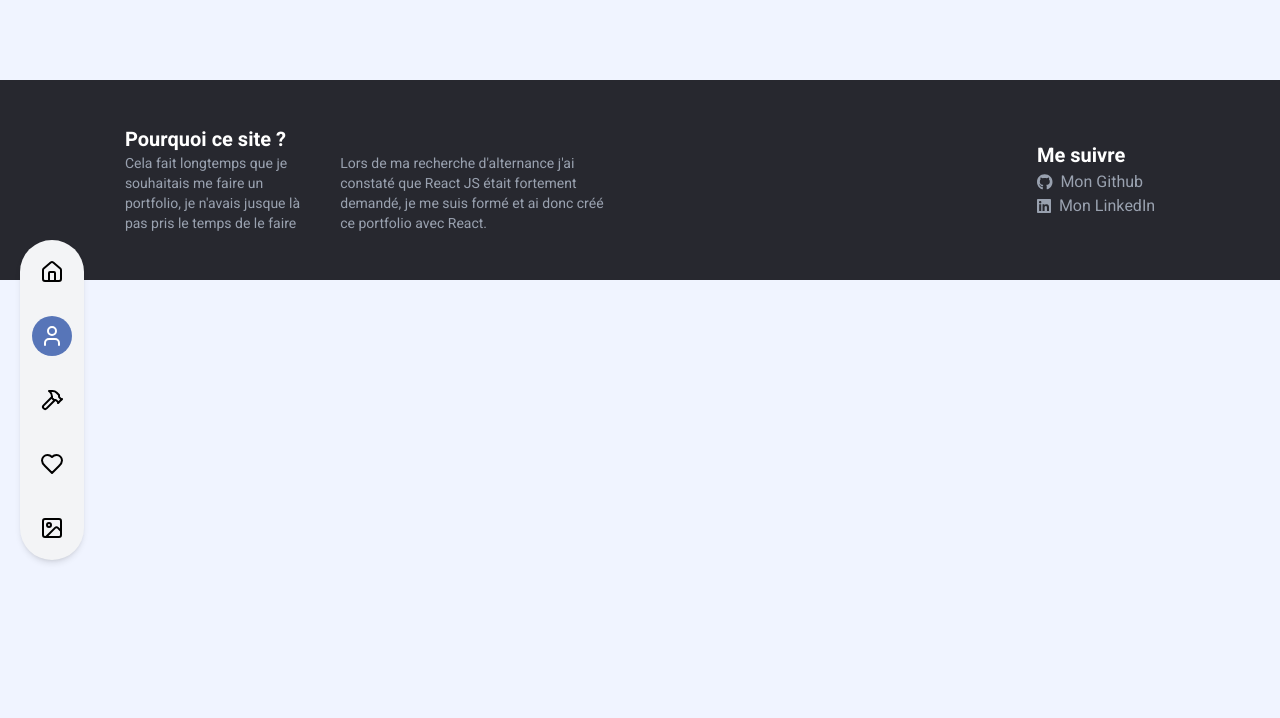
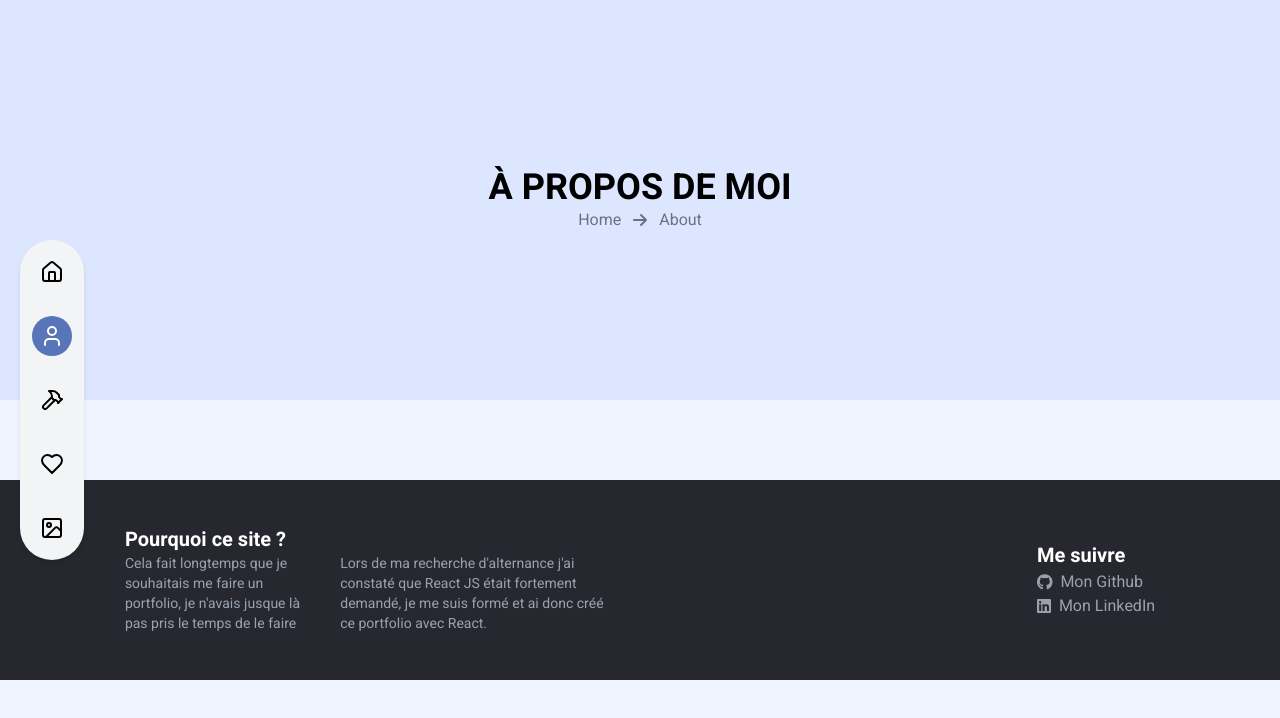
Before and after one commit to 0x-Saegor/ReactPortfolio, a React (Vite) app: page /about in a window 1280 px wide. Shown: the top 718 px of the page. Built offline with nearby package versions, Linux system fonts and the light colour scheme.

Commit message:
Started about page

```diff
--- a/index.html
+++ b/index.html
@@ -12,7 +12,7 @@
       rel="stylesheet"
     />
 
-    <title>Vite + React</title>
+    <title>Arthur Le Gall</title>
   </head>
   <body>
     <div id="root"></div>
--- a/src/pages/About/index.jsx
+++ b/src/pages/About/index.jsx
@@ -1,5 +1,26 @@
+/*
+TODO
+
+Présentation, parcours avec école et stages ?
+
+Ce qui me motive
+
+Un fun fact ??
+
+CTA -> projets ou collaborer via Contact
+
+
+*/
+
+import All_Top from '../../sections/All_Top'
+
+
 function About(){
-
+    return (
+        <div>
+            <All_Top page_name="À propos de moi"/>
+        </div>
+    )
 }
 
 export default About
--- /dev/null
+++ b/src/sections/All_Top/index.jsx
@@ -0,0 +1,32 @@
+import colors from "../../utils/style/colors";
+import { Link } from "react-router-dom";
+import { useLocation } from "react-router-dom";
+
+import { FontAwesomeIcon } from "@fortawesome/react-fontawesome";
+import { faArrowRight } from "@fortawesome/free-solid-svg-icons";
+
+
+function capitalizeFirstLetter(val) {
+  return String(val).charAt(0).toUpperCase() + String(val).slice(1);
+}
+
+function All_Top({ page_name }) {
+  const location = useLocation(); // Get the current route
+  const pageTitle = capitalizeFirstLetter(location.pathname.split("/")[1]);
+
+  return (
+    <div
+      className="h-100 items-center flex flex-col text-center justify-center"
+      style={{ backgroundColor: colors.bg_light_3 }}
+    >
+      <h1 className="font-bold text-4xl uppercase">{page_name}</h1>
+      <div className="flex flex-row gap-x-3 text-gray-500 items-center">
+        <Link to="/">Home</Link>
+        <FontAwesomeIcon icon={faArrowRight} className=""/>
+        <Link to={location.pathname}>{pageTitle}</Link>
+      </div>
+    </div>
+  );
+}
+
+export default All_Top;
--- a/src/sections/Home_Projects/index.jsx
+++ b/src/sections/Home_Projects/index.jsx
@@ -43,22 +43,7 @@ function Home_Projects() {
       </div>
 
       <div
-        className={`mt-4 grid grid-cols-${
-          projets
-            .filter(
-              (projet) =>
-                activeProjects === "All" || projet.category === activeProjects
-            )
-            .slice(0, 6).length < 3
-            ? projets
-                .filter(
-                  (projet) =>
-                    activeProjects === "All" ||
-                    projet.category === activeProjects
-                )
-                .slice(0, 6).length
-            : 3
-        } gap-4`}
+        className={`mt-4 grid grid-cols-3 gap-4`}
       >
         {projets
           .filter(
```
